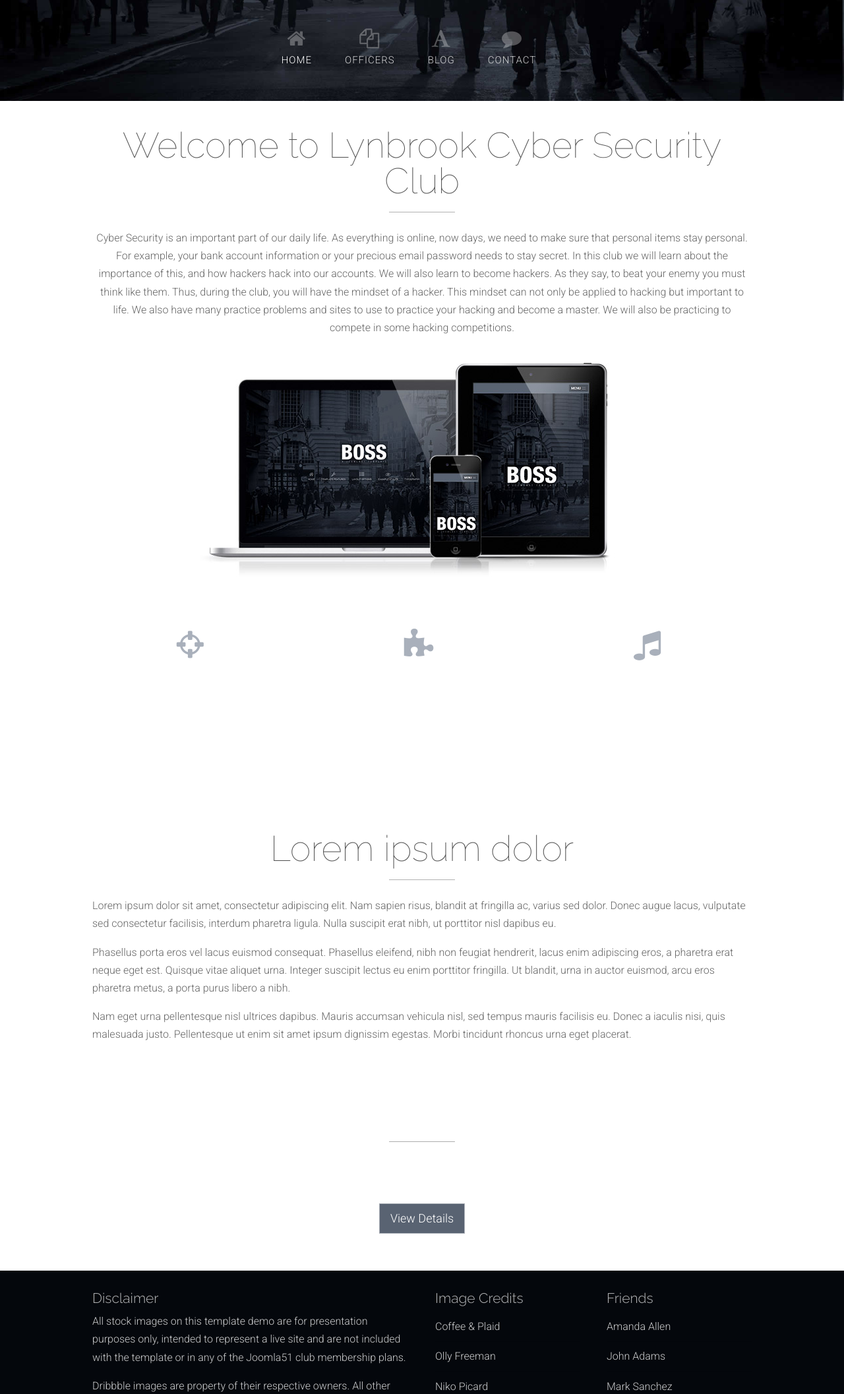
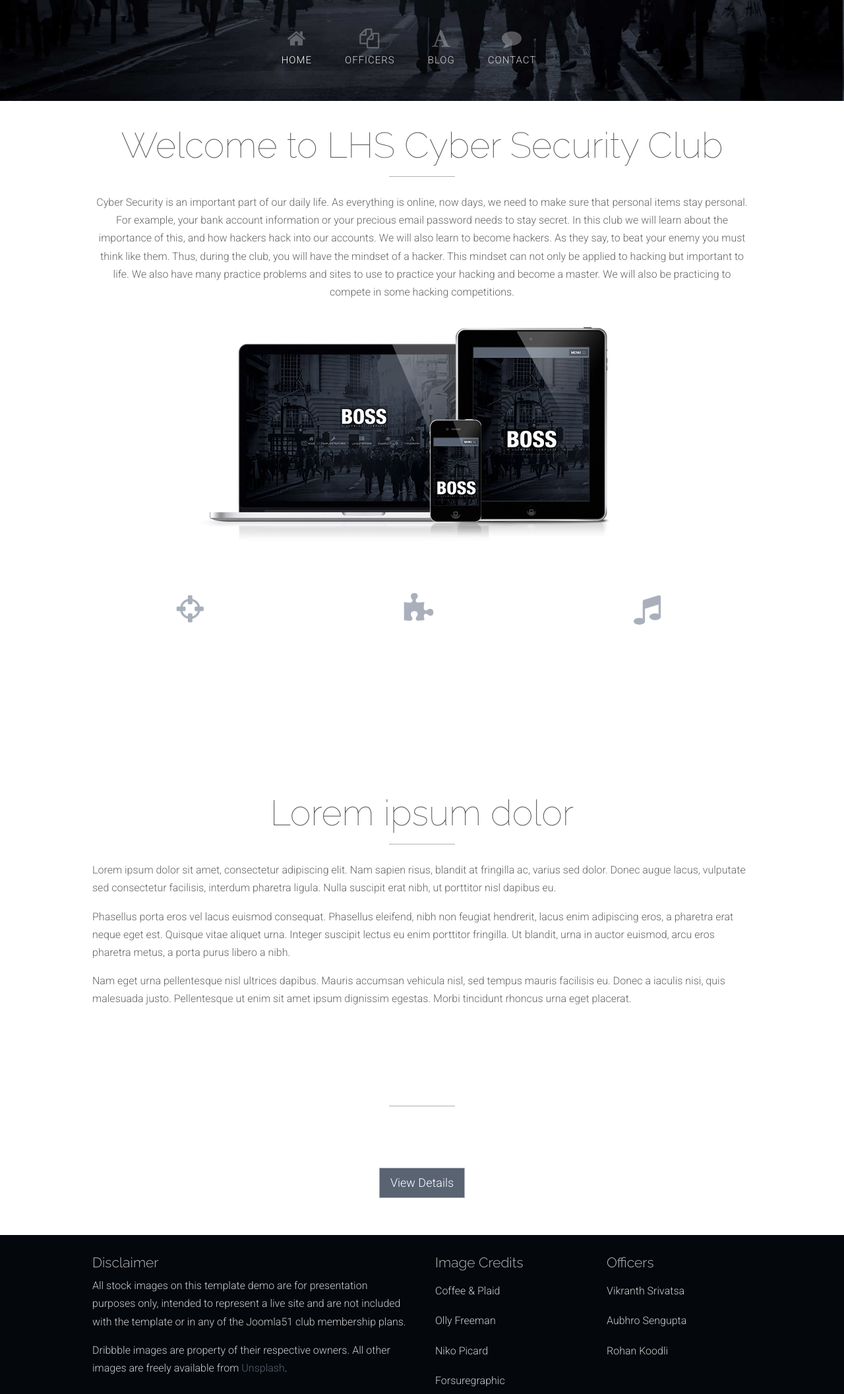
Before and after one commit to vikranth22446/lhsCyberSecurityClub.github.io, a plain HTML site: page index.html in a window 1280 px wide. Shown: the part 687-2800 px from the top of the page at 66% size. Drawn offline with Linux system fonts and the light colour scheme.

Commit message:
officers

```diff
--- a/index.html
+++ b/index.html
@@ -221,7 +221,7 @@
                 <div class="row margin-vert-40">
                     <!-- Main Text -->
                     <div class="col-md-12">
-                        <h2 class="text-center article-title">Welcome to Lynbrook Cyber Security Club</h2>
+                        <h2 class="text-center article-title">Welcome to LHS Cyber Security Club</h2>
                         <p class="text-center">Cyber Security is an important part of our daily life.
                             As everything is online, now days, we need to make sure that personal items stay personal.
                             For example, your bank account information or your precious email password needs to stay secret.
@@ -470,19 +470,16 @@
                     <!-- End Image Credits -->
                     <!-- Friends -->
                     <div class="col-sm-6 col-md-3 margin-bottom-30">
-                        <h3 class="margin-bottom-10">Friends</h3>
+                        <h3 class="margin-bottom-10">Officers</h3>
                         <ul class="menu">
                             <li>
-                                <a href="#">Amanda Allen</a>
+                                <a href="#">Vikranth Srivatsa</a>
                             </li>
                             <li>
-                                <a href="#">John Adams</a>
+                                <a href="#">Aubhro Sengupta</a>
                             </li>
                             <li>
-                                <a href="#">Mark Sanchez</a>
-                            </li>
-                            <li>
-                                <a href="#">Diane Reed</a>
+                                <a href="#">Rohan Koodli</a>
                             </li>
                         </ul>
                         <div class="clearfix"></div>
@@ -496,6 +493,7 @@
             <div class="container no-padding">
                 <div class="row">
                     <!-- Footer Menu -->
+                    <!--
                     <div id="footermenu" class="col-md-8">
                         <ul class="list-unstyled list-inline">
                             <li>
@@ -515,7 +513,7 @@
                     <!-- End Footer Menu -->
                     <!-- Copyright -->
                     <div id="copyright" class="col-md-4">
-                        <p class="pull-right">(c) 2014 Your Copyright Info</p>
+                        <p class="pull-right">(c) 2016 LHS CyberSecurity</p>
                     </div>
                     <!-- End Copyright -->
                 </div>
```
